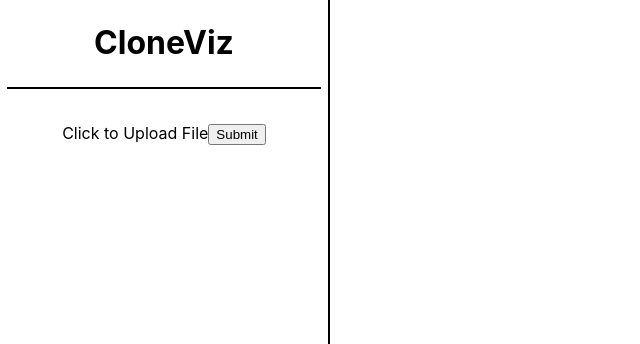
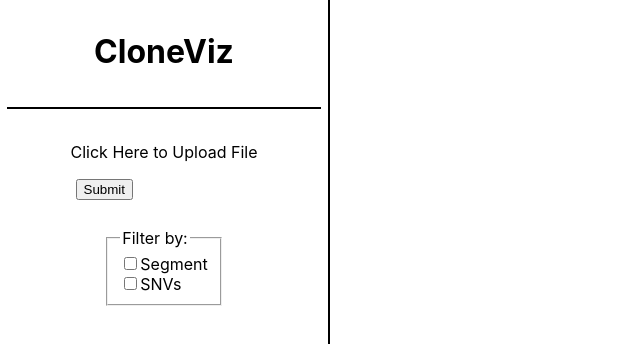
Before and after one commit to elkebir-group/cloneviz, a React (Create React App) app: page / in a window 1280 px wide. Shown: the top 344 px of the page, without its empty margins (0-640 px from the left). Built offline with nearby package versions, Linux system fonts and the light colour scheme; what cytoscape-dagre would draw is missing.

Commit message:
cleaned up sidebar file upload

```diff
--- a/src/App.js
+++ b/src/App.js
@@ -86,11 +86,7 @@ const App = () => {
   return (
     <div>
       <div className="App">
-        <Sidebar submitFile={handleSubmit} fileChange={handleChange}/>
-        {/* <form onSubmit={handleSubmit}>
-          <input type='file' onChange={handleChange}/>
-          <button type='submit'>Upload</button>
-        </form> */}
+        <Sidebar submitFile={handleSubmit} fileChange={handleChange} selectedFile={file}/>
       </div>
       <div id="cy" style={{ width: '100%', height: '100vh' }} ref={cyRef}></div>
     </div>
--- a/src/Sidebar.js
+++ b/src/Sidebar.js
@@ -1,7 +1,7 @@
-import React from 'react';
+import React, { useState } from 'react';
 import "./Sidebar.css";
 
-const Sidebar = ({ submitFile, fileChange }) => {
+const Sidebar = ({ submitFile, fileChange, selectedFile }) => {
 
   return (
 
@@ -21,14 +21,36 @@ const Sidebar = ({ submitFile, fileChange }) => {
               <form onSubmit={submitFile}>
                 <label title="Uploads your JSON tree.">
                   <input type="file" id="fileUpload" onChange={fileChange}/>
-                    Click to Upload File
+                  {selectedFile ? (
+                    <p>Selected file: {selectedFile.name}</p>
+                  ) : (
+                    <p>Click Here to Upload File</p>
+                  )}
                 </label>
-                <button type="submit">Submit</button>
+                <button className="left-margin" type="submit">Submit</button>
               </form>
           </div>
 
           <div className='row-contents'>
+            <fieldset>
+                <legend>Filter by:</legend>
+                {/* Checkbox for "Segment" */}
+                <div>
+                  <label>
+                      <input type="checkbox" name="segment" value="segment"/>
+                      Segment
+                  </label>
+                </div>
 
+                {/*  Checkbox for "SNVs" */}
+                <div>
+                  <label>
+                      <input type="checkbox" name="snvs" value="snvs"/>
+                      SNVs
+                  </label>
+                </div>
+
+            </fieldset>
           </div>
 
       </div>
```
